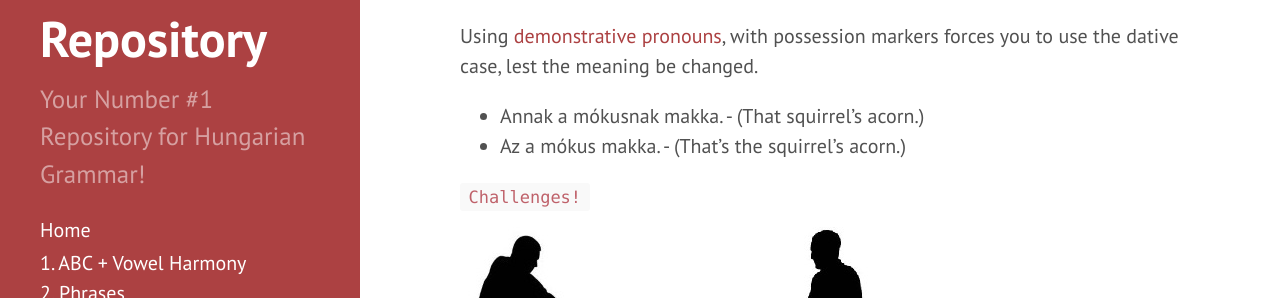
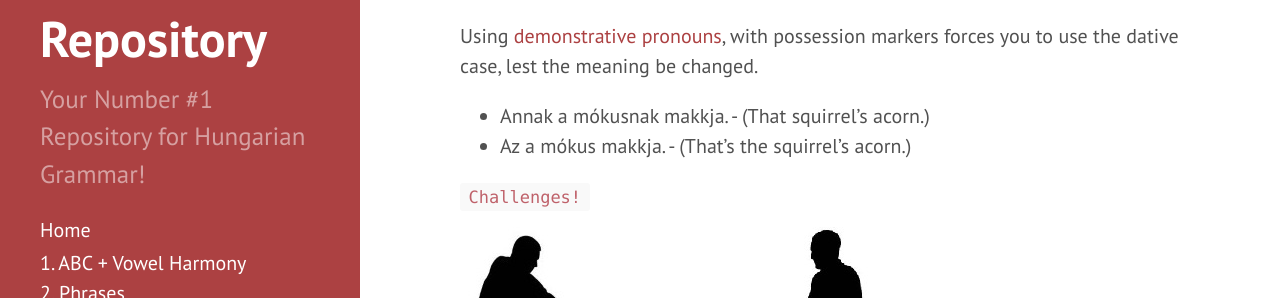
Before and after one commit to Magyartanulas/magyartanulas.github.io, a Jekyll site: the page built from dative_possession.md, in a window 1280 px wide and 900 px high, scrolled down 3471 px. Shown: the part 157-455 px from the top of the window. Built offline with Jekyll 4.4.1, drawn with Linux system fonts in a browser that asks for light colours; comment, search, counter and statistics services are not loaded.

Commit message:
Update dative_possession.md
makka to makkja, clear business

```diff
--- a/dative_possession.md
+++ b/dative_possession.md
@@ -94,8 +94,8 @@ The dative case can be added to the possessor to emphasise who the owner is/stre
 
 Using [demonstrative pronouns](https://magyartanulas.github.io/pronouns/), with possession markers forces you to use the dative case, lest the meaning be changed.
 
-* Annak a mókusnak makka. - (That squirrel's acorn.)
-* Az a mókus makka. - (That's the squirrel's acorn.)
+* Annak a mókusnak makkja. - (That squirrel's acorn.)
+* Az a mókus makkja. - (That's the squirrel's acorn.)
 
 `Challenges!`
 ![Könyvek](https://magyartanulas.github.io/public/könyvek.jpg)
```
